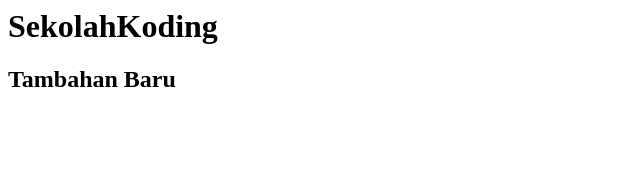
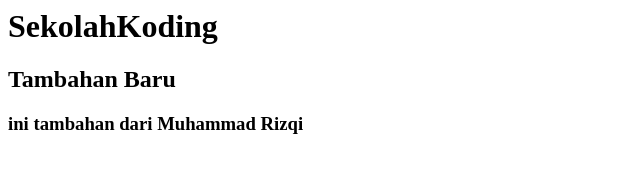
Before and after one commit to rizuki1725/BPWL_Fariz, a plain HTML site: page index.html in a window 1280 px wide. Shown: the whole page, without its empty margins (0-640 px from the left). Drawn offline with Linux system fonts and the light colour scheme.

Commit message:
Update index.html

```diff
--- a/index.html
+++ b/index.html
@@ -1,2 +1,3 @@
 <h1>SekolahKoding</h1>
 <h2> Tambahan Baru </h2>
+<h3> ini tambahan dari Muhammad Rizqi <h3>
```
